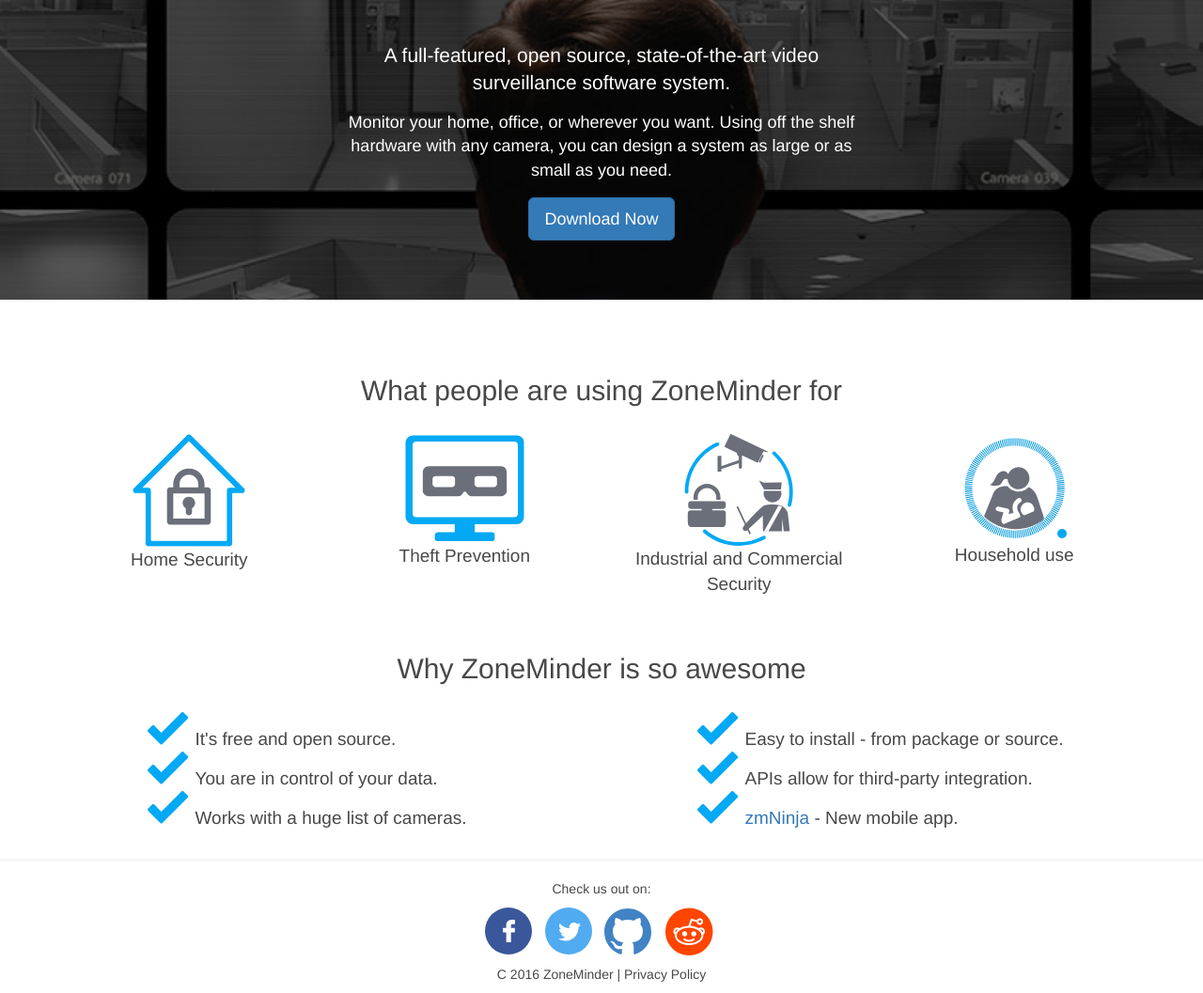
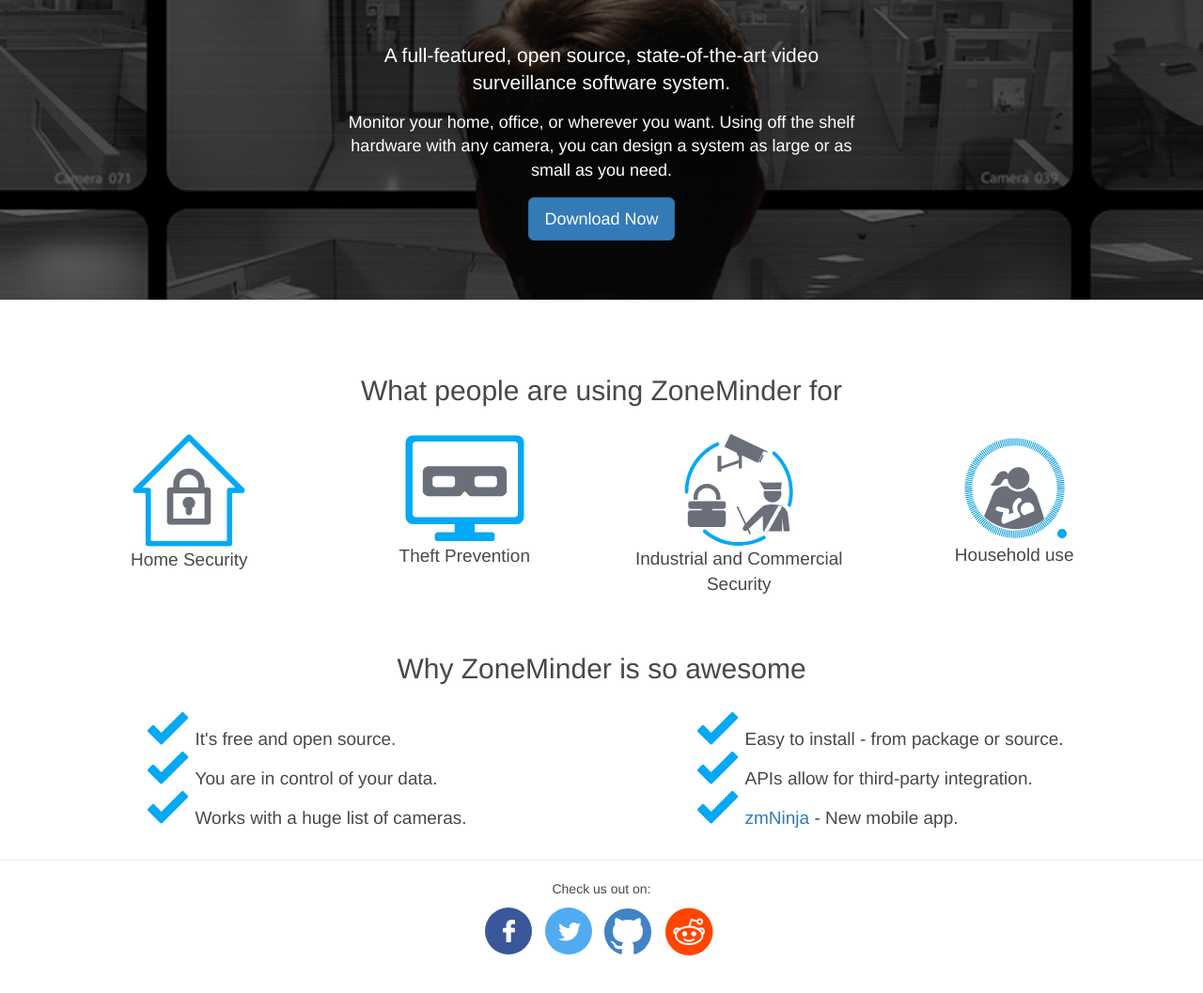
Before and after one commit to ZoneMinder/zoneminder.github.io, a Jekyll site: the page built from index.html, in a window 1280 px wide, cut to the strip 104-1161 px from the top of the page. Shown: the whole strip at 94% size. Built offline with Jekyll 4.4.1, drawn with Linux system fonts in a browser that asks for light colours; comment, search, counter and statistics services are not loaded; after the commit the page ends 1131 px from its top, so only the background shows below that.

Commit message:
Remove legalise from footer

```diff
--- a/_includes/footer.html
+++ b/_includes/footer.html
@@ -8,8 +8,6 @@
 <li><a target="_blank" href="https://github.com/ZoneMinder/ZoneMinder/"><img src="/images/SVGs/Github.svg" alt="Github" /></a></li>
 <li><a target="_blank" href="https://www.reddit.com/r/zoneminder"><img src="/images/SVGs/Reddit.svg" alt="Reddit" /></a></li>
 </ul>
-
-<p>C 2016 ZoneMinder | Privacy Policy </p>
 </div>
 
     <script src="/js/jquery.min.js"></script>
```
